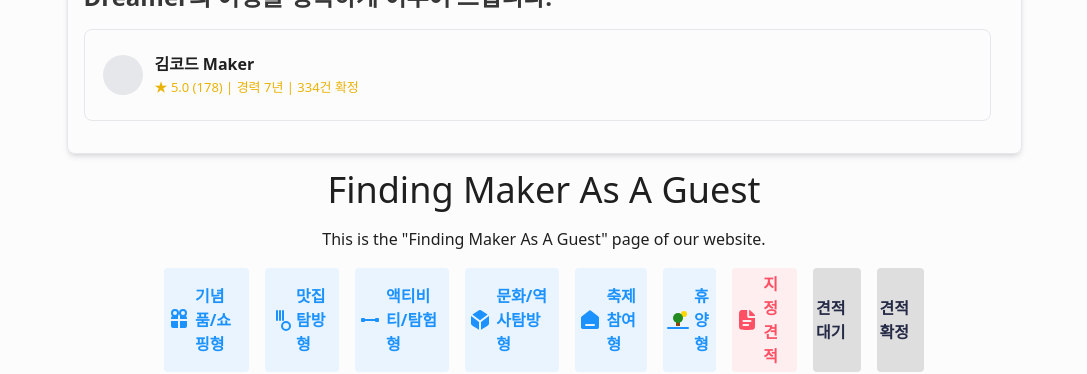
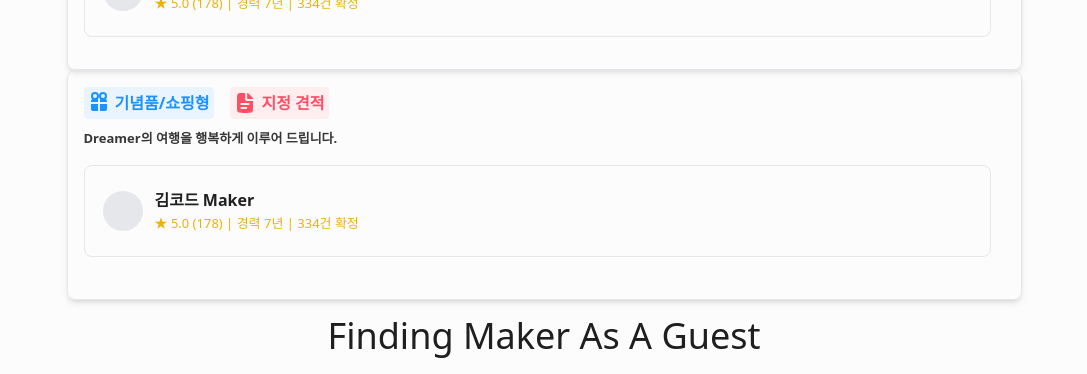
Before and after one commit to GoHawaiiForMe/frontend, a Next.js app: page /findingMaker in a window 1280 px wide. Shown: the part 284-658 px from the top of the page, without its empty margins (96-1183 px from the left). Built offline with nearby package versions, Linux system fonts and the light colour scheme; no server answers.

Commit message:
feat:찜한기사

```diff
--- a/src/components/Common/CardFindMaker.tsx
+++ b/src/components/Common/CardFindMaker.tsx
@@ -1,15 +1,20 @@
 import React from 'react';
 import Label from '@/components/Common/label';
 
-const CardFindMaker = () => {
+interface CardFindMakerProps {
+  type: 'normal' | 'favorite';
+}
+const CardFindMaker: React.FC<CardFindMakerProps> = ({ type }) => {
   return (
-    <div className="w-[955px] h-[230px] border border-gray-200 rounded-lg p-4 shadow-md">
+    <div className={`w-[955px] h-[230px] border border-gray-200 rounded-lg p-4 shadow-md
+    ${type === 'favorite' ? 'w-[327px] h-[188px]' : ''} `}>
       <div className="flex mb-2 gap-4">
         <Label type="SHOPPING" />
         <Label type="REQUEST" />
       </div>
-      <h2 className="text-2xl semibold text-color-black-300 mb-4">Dreamer의 여행을 행복하게 이루어 드립니다.</h2>
-      <div className="border border-gray-200 flex items-center w-[907px] h-[92px]  rounded-lg py-4 px-[18px]">
+      <h2 className={`text-2xl semibold text-color-black-300 mb-4 ${type === 'favorite' ? 'text-sm' : ''}`}>Dreamer의 여행을 행복하게 이루어 드립니다.</h2>
+      <div className={`border border-gray-200 flex items-center w-[907px] h-[92px]  rounded-lg py-4 px-[18px]
+        ${type === 'favorite' ? 'w-[299px] h-[78px]' : ''}`}>
         <div className="w-10 h-10 bg-gray-200 rounded-full mr-3"></div>
         <div>
           <span className="font-bold">김코드 Maker</span>
--- a/src/pages/findingMaker.tsx
+++ b/src/pages/findingMaker.tsx
@@ -14,7 +14,8 @@ export default function findMaker() {
       <main className="flex flex-col items-center justify-center min-h-screen py-2">
         <>
         <div className="p-4">
-      <CardFindMaker />
+      <CardFindMaker type="normal" />
+      <CardFindMaker type="favorite" />
     </div>
         <h1 className="text-4xl">Finding Maker As A Guest</h1>
         <p className="mt-4 text-lg">This is the &quot;Finding Maker As A Guest&quot; page of our website.</p>
```
